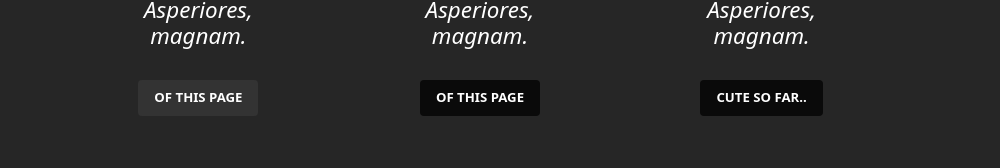
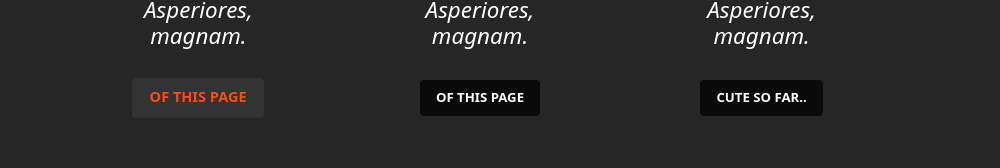
Before and after one commit to 2701kai/portfolio1, a website: page index.html in a window 1280 px wide. In both pictures the pointer is over the link 358 px from the left and 2345 px from the top of the page. Shown: the part 2247-2415 px from the top of the page, without its empty margins (160-1160 px from the left). Drawn offline with nearby package versions, Linux system fonts and the light colour scheme; a web font is replaced by a local one.

Commit message:
transition added

```diff
--- a/section.css
+++ b/section.css
@@ -14,6 +14,7 @@
 
   font-family: system-ui, -apple-system, BlinkMacSystemFont, "Segoe UI", Roboto,
     Oxygen, Ubuntu, Cantarell, "Open Sans", "Helvetica Neue", sans-serif;
+  transition: transform 0.3s ease-in-out;
 }
 
 @media (max-width: 768px) {
@@ -57,6 +58,11 @@
   color: #fff;
 }
 
+.card-content > a:hover {
+  color: #ff4a11;
+  transform: scale(1.1);
+}
+
 .button {
   /* border: 1px solid blue; */
   padding: 0.5rem 1rem;
```
